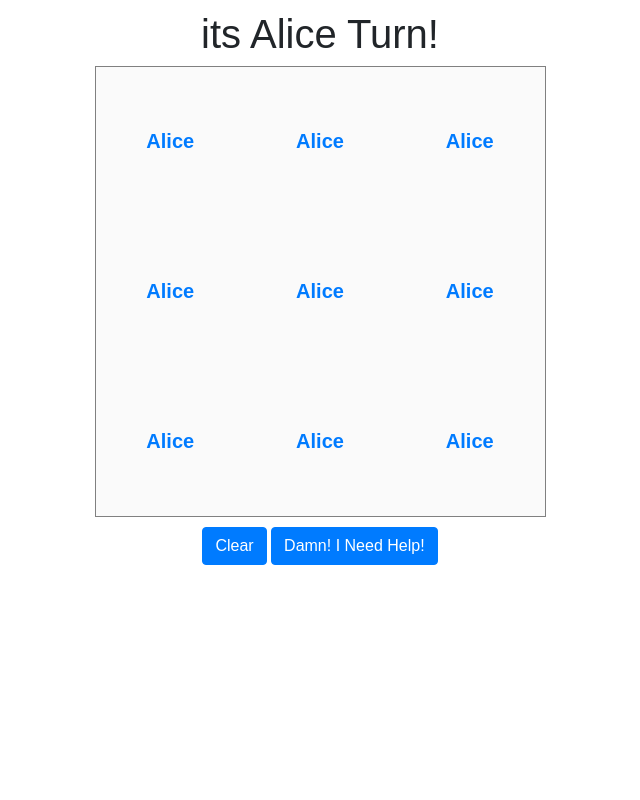
After one commit to ZviMints/CS50-Tic-Tac-Toe, a Flask app: page /game in a window 1280 px wide. The commit adds this page. Shown: the whole page, without its empty margins (320-960 px from the left). Run offline with Flask 2, Linux system fonts and the light colour scheme; some libraries are stand-ins or nearby versions.

Commit message:
Added AI

```diff
--- a/application.py
+++ b/application.py
@@ -1,6 +1,8 @@
 from flask import Flask, render_template, session, redirect, url_for
 from flask_session import Session
 from tempfile import mkdtemp
+import math
+
 
 app = Flask(__name__)
 
@@ -14,37 +16,41 @@ app.secret_key = "super secret key"
 
 @app.route("/")
 def index():
+    return render_template("index.html")
+
+@app.route("/game")
+def game():
     if not "board" in session:
         session["board"] = [[None,None,None],
                             [None,None, None],
                             [None,None, None]]
-        session["turn"] = "X"
+        session["turn"] = "Alice"
     ans = CheckWinner(session["board"])
     if(ans[0] == True):
-        return render_template("index.html",game=session["board"],turn=session["turn"],ans=f"{ans[1]} Player is Won!")
+        return render_template("finish.html",ans=f"{ans[1]} Player is Won!")
     elif(ans[0] == False and ans[1] == "Draw"):
-        return render_template("index.html",game=session["board"],turn=session["turn"],ans="Its a Draw!")
+        return render_template("finish.html",ans="Its a Draw!")
     else:
-        return render_template("index.html",game=session["board"],turn=session["turn"])
+        return render_template("game.html",game=session["board"],turn=session["turn"])
 
 @app.route("/play/<int:row>/<int:col>")
 def play(row,col):
     session["board"][row][col] = session["turn"]
-    if session["turn"] == "X":
-        session["turn"] = "O"
+    if session["turn"] == "Alice":
+        session["turn"] = "Bob"
     else:
-        session["turn"] = "X"
-    return redirect(url_for("index"))
+        session["turn"] = "Alice"
+    return redirect(url_for("game"))
 
 @app.route("/clear")
 def clear():
     session["board"] = [[None,None,None],
-                            [None,None, None],
-                            [None,None, None]]
-    session["turn"] = "X"
-    return redirect(url_for("index"))
+                        [None,None, None],
+                        [None,None, None]]
+    session["turn"] = "Alice"
+    return redirect(url_for("game"))
 
-def CheckWinner(board):
+def CheckWinner(board): # [x,y] for x iff game is finished with winner and y = "Draw" if the game is draw, else, the winner (["Alice","Y"])
     # Checking the rows..
     for i in range(3):
         for j in range(3):
@@ -71,15 +77,56 @@ def CheckWinner(board):
          if(board[1][1] != None):
              return [True, board[1][1]]
 
-     #Checking if its draw..
     for i in range(3):
         for j in range(3):
             if(board[i][j] == None):
-                return [False, board[0][0]]
+                return [False, board[0][0]]  # Its Return somthing, never mind[1].
 
     # Its Draw!
     return [False, "Draw"]
 
+@app.route("/help")
+def help():
+    ans = minimax(session["board"],session["turn"])
+    if ans[1] is not None:
+        return redirect(url_for('play', row=ans[1][0], col=ans[1][1]))
+
+
+def minimax(board,turn):
+    ans = CheckWinner(board)
+    if(ans[0] == True and ans[1] == "Alice"):
+        return (1,None)
+    elif(ans[0] == True and ans[1] == "Bob"):
+        return (-1,None)
+    elif(ans[0] == False and ans[1] == "Draw"):
+        return (0,None)
+    else: # Next Step of Recursion
+        moves = []
+        for i in range(3):
+            for j in range(3):
+                if(board[i][j] == None):
+                    moves.append((i,j))
+        # All Moves that avaliabe are now at moves
+        if turn == "Alice":
+            value = -2
+            for i,j in moves:
+                board[i][j] = "Alice"
+                result = minimax(board,"Bob")[0]
+                if(value < result):
+                    value = result
+                    step = (i,j)
+                board[i][j] = None
+        elif turn == "Bob": # turn is "Bob"
+            value = 2
+            for i,j in moves:
+                board[i][j] = "Bob"
+                result = minimax(board,"Alice")[0]
+                if(value > result):
+                    value = result
+                    step = (i,j)
+                board[i][j] = None
+        return (value,step)
+
 if __name__ == '__main__':
     app.debug = True
     app.run()
--- /dev/null
+++ b/templates/game.html
@@ -0,0 +1,27 @@
+{% extends "layout.html" %}
+{% block content %}
+<h1>its {{ turn}} Turn!</h1>
+    <table align="center">
+    {% for i in range(3) %}
+        <tr>
+            {% for j in range(3) %}
+                <td>
+                    {% if game[i][j] == "Alice" %}
+                       <img src="http://www.transparentpng.com/thumb/alice/alice-png-7.png"/>
+                    {% elif game[i][j] == "Bob" %}
+                        <img src="http://pngriver.com/wp-content/uploads/2018/04/Download-Bob-PNG-Image.png"/>
+                    {% else %}
+                        <a href="{{ url_for('play',row=i,col=j) }}">{{ turn }}</a>
+                    {% endif %}
+                </td>
+            {% endfor %}
+        </tr>
+    {% endfor %}
+    </table>
+    <a style="margin-top:10px" href="/clear" class="btn btn-primary" data-toggle="collapse" href="#collapseExample" role="button" aria-expanded="false" aria-controls="collapseExample">
+    Clear
+    </a>
+    <a style="margin-top:10px" href="/help" class="btn btn-primary" data-toggle="collapse" href="#collapseExample" role="button" aria-expanded="false" aria-controls="collapseExample">
+    Damn! I Need Help!
+    </a>
+{% endblock %}
--- /dev/null
+++ b/templates/layout.html
@@ -0,0 +1,44 @@
+<!DOCTYLE html>
+<html len="en">
+    <head>
+        <title>Zvi-Mints Tic-Tac-Toe Game</title>
+        <link rel="stylesheet" href="https://stackpath.bootstrapcdn.com/bootstrap/4.3.1/css/bootstrap.min.css" integrity="sha384-ggOyR0iXCbMQv3Xipma34MD+dH/1fQ784/j6cY/iJTQUOhcWr7x9JvoRxT2MZw1T" crossorigin="anonymous">
+        <style>
+                   body {
+                        font-family: Arial,Verdana,'sans serif';
+                        text-align: center;
+                   }
+
+                    #content {
+                      width: 900px;
+                      margin-left: auto;
+                      margin-right: auto;
+                      resize: both;
+                      margin-top: 10px;
+                    }
+                 table {
+                     text-align: center;
+                     background-color: #fafafa;
+                     border: 1px solid gray;
+                 }
+                 tr {
+                    border-collapse: collapse;
+                 }
+                 td {
+                    width: 150px;
+                    height: 150px;
+                    font-size: 20px;
+                    font-weight: bold;
+                 }
+                 td img {
+                     width: 100px;
+                     height: 120px;
+                 }
+        </style>
+    </head>
+    <body>
+        <div id="content">
+		  {% block content %}{% endblock %}
+        </div>
+    </body>
+</html>
```
Also changed, not shown: templates/finish.html (added, +7 -0 lines), templates/index.html (+7 -57 lines), images/Tic-Toe.png.
